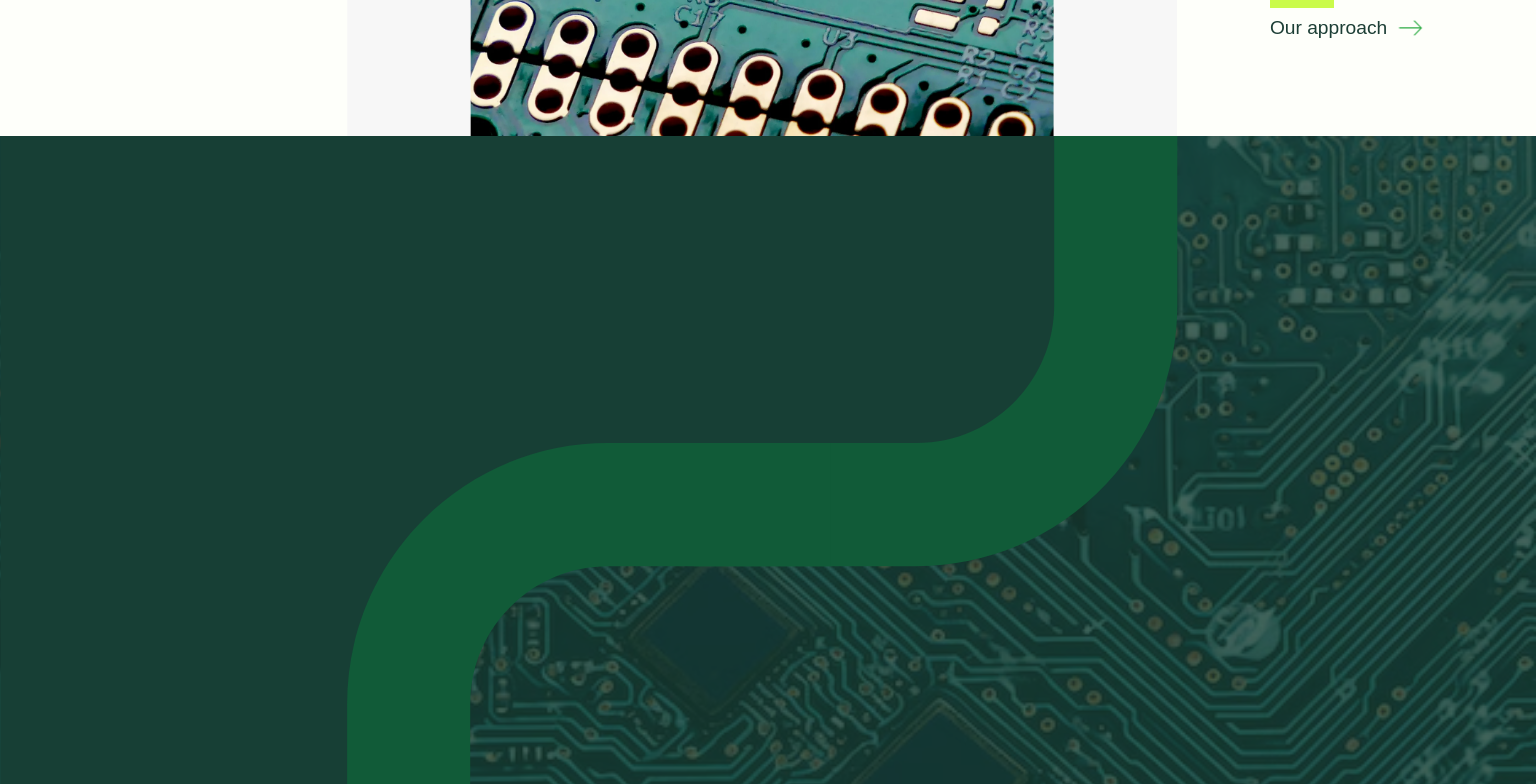
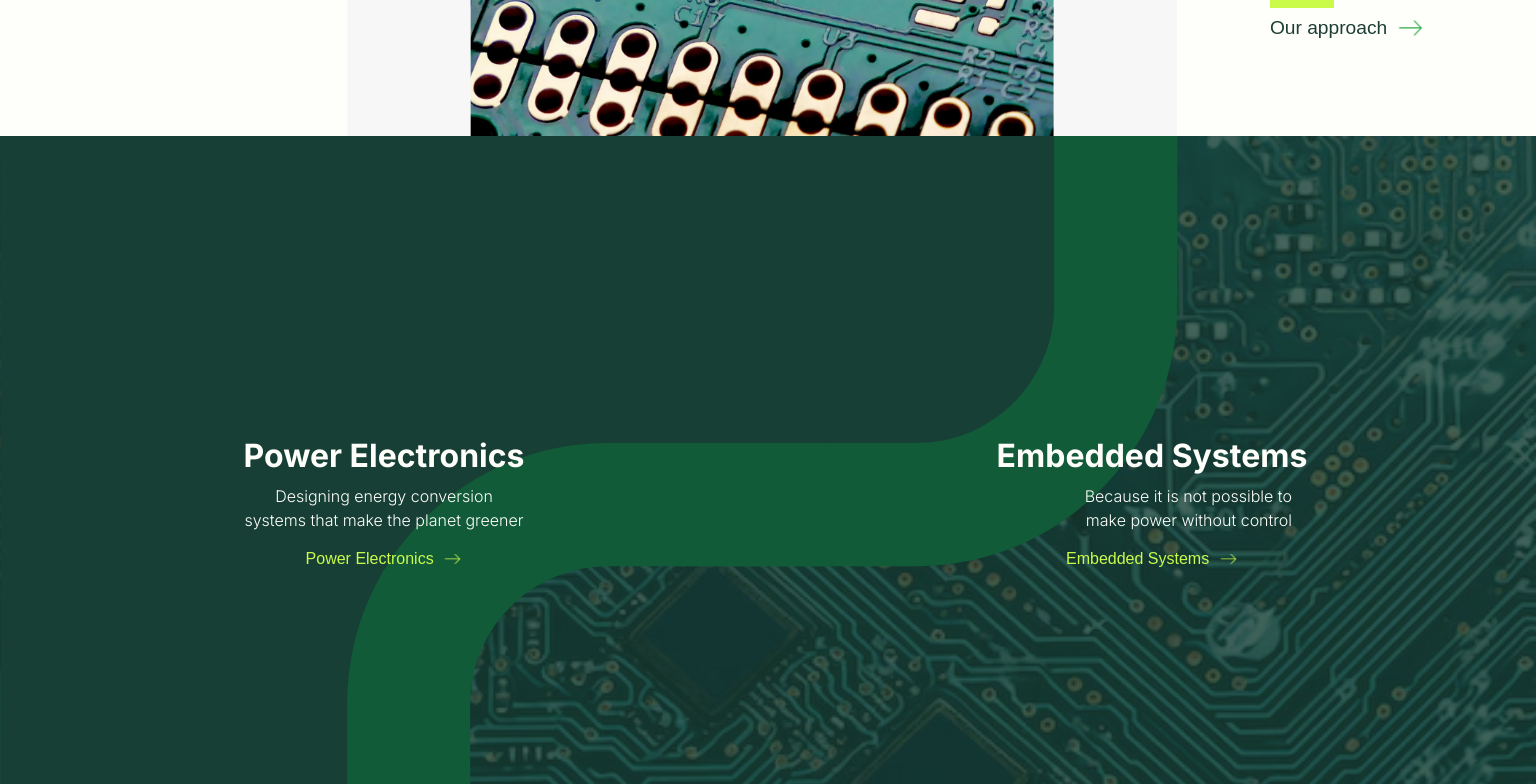
Before and after one commit to Nannitta/AaroxElectronics, a Next.js app: page / in a window 1536 px wide. Shown: the part 700-1484 px from the top of the page. Built offline with nearby package versions, Linux system fonts and the light colour scheme.

Commit message:
Add responsive styles at secondSection HomePage

```diff
--- a/src/app/components/Header/header.css
+++ b/src/app/components/Header/header.css
@@ -3,7 +3,7 @@
 	justify-content: space-between;
 	padding: 1rem;
 	position: sticky;
-	z-index: 1;
+	z-index: 2;
 	top: 0;
 	background-color: var(--background);
 }
--- a/src/app/components/SideMenu/sideMenu.css
+++ b/src/app/components/SideMenu/sideMenu.css
@@ -1,7 +1,7 @@
 .side-menu {
 	background-color: var(--background);
 	position: absolute;
-	top: 5rem;
+	margin-top: 5rem;
 	width: 100%;
 	height: 100dvh;
 	z-index: 1;
--- a/src/app/content.json
+++ b/src/app/content.json
@@ -30,7 +30,15 @@
     "HomePage": {
       "title": "Diseñando hoy los productos del mañana",
       "stay": "VISITA",
-      "textButton": "Nuestro enfoque"
+      "textButton": "Nuestro enfoque",
+      "secondSection": {
+        "title1": "Electrónica de potencia",
+        "def1": "Diseñando sistemas de conversión de energía que hacen al planeta más verde",
+        "textButton1": "Electrónica de potencia",
+        "title2": "Sistemas Embebidos",
+        "def2": "Porque no es posible generar energía sin control",
+        "textButton2": "Sistemas embebidos"
+      }
     }
   }
 }
--- a/src/app/globals.css
+++ b/src/app/globals.css
@@ -13,6 +13,7 @@
 	--lime-green: #cafb4b;
 	--emerald-green: #2dac44;
 	--chartreuse-green: #7ebb09;
+	--emerald-opacity-90: #2dac4490;
 }
 
 body {
--- a/src/app/home.css
+++ b/src/app/home.css
@@ -216,8 +216,9 @@
 }
 
 .line-container {
-	position: relative;
+	position: absolute;
 	height: 100%;
+	width: 100%;
 	background-color: rgba(23, 63, 53, 0.8);
 }
 
@@ -226,7 +227,9 @@
 	display: flex;
 	flex-direction: column;
 	justify-content: space-around;
-	padding: 1rem;
+	padding: 0 1rem;
+	position: absolute;
+	z-index: 1;
 }
 
 .first-article,
@@ -262,3 +265,54 @@
 	gap: 0.8rem;
 	align-items: center;
 }
+
+@media (min-width: 768px) {
+	.article-container {
+		padding: 0 1.5rem;
+		width: 100%;
+	}
+
+	.first-article,
+	.second-article {
+		width: 80%;
+	}
+
+	.first-article h2,
+	.second-article h2 {
+		font-size: 2rem;
+	}
+}
+
+@media (min-width: 1366px) {
+	.article-container {
+		flex-direction: row;
+		align-items: center;
+		gap: 3rem;
+	}
+
+	.second-article {
+		align-self: center;
+	}
+
+	.first-article,
+	.second-article {
+		align-items: center;
+		text-align: center;
+		text-wrap: balance;
+		line-height: 1.5rem;
+		padding: 0 5rem;
+		height: 100%;
+		justify-content: center;
+	}
+
+	.first-article:hover,
+	.second-article:hover {
+		background-color: var(--emerald-opacity-90);
+	}
+
+	.first-article p,
+	.second-article p {
+		width: 50%;
+		height: 50px;
+	}
+}
```
